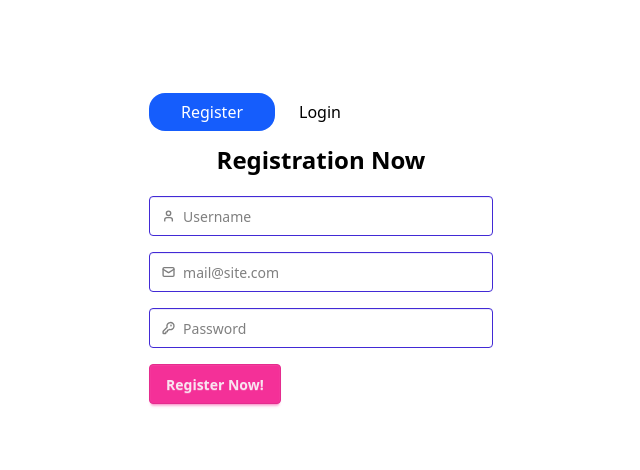
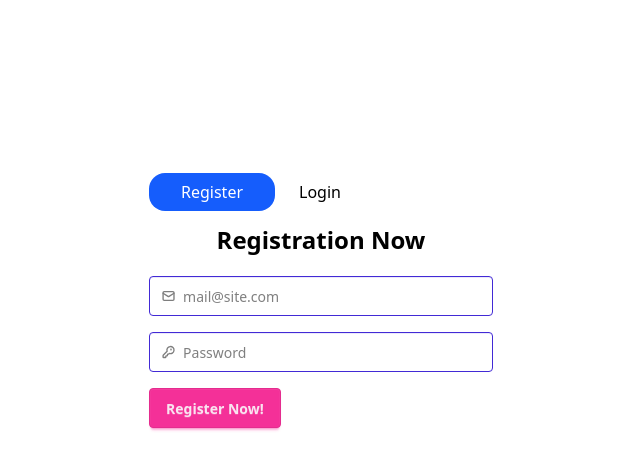
Before and after one commit to mdshahariarhafizofficial/simple-firebase-login-auth, a React (Vite) app: page /register in a window 1280 px wide. Shown: the top 470 px of the page, without its empty margins (319-959 px from the left). Built offline with nearby package versions, Linux system fonts and the light colour scheme.

Commit message:
Email Auth Added

```diff
--- a/package.json
+++ b/package.json
@@ -11,6 +11,7 @@
   },
   "dependencies": {
     "@tailwindcss/vite": "^4.1.4",
+    "firebase": "^11.6.1",
     "react": "^19.0.0",
     "react-dom": "^19.0.0",
     "react-router": "^7.5.2",
--- a/src/Components/Register/Register.jsx
+++ b/src/Components/Register/Register.jsx
@@ -1,12 +1,31 @@
+import { createUserWithEmailAndPassword } from "firebase/auth";
 import React from "react";
+import { auth } from "../../FireBase/firebase_init";
 
 const Register = () => {
+
+// handle Submit
+const handleRegister = (e)=>{
+    e.preventDefault();
+    const email = e.target.email.value;
+    const password = e.target.password.value;
+
+    createUserWithEmailAndPassword(auth, email, password)
+    .then((result)=>{
+        console.log(result);
+    }).catch((error)=>{
+        console.log(error);
+
+    })
+
+}
+
   return (
     <div className="">
       <h2 className="text-2xl font-bold text-center mt-5">Registration Now</h2>
-      <form className="mt-5 space-y-4">
+      <form onSubmit={handleRegister} className="mt-5 space-y-4">
         {/* User Name */}
-        <label className="w-full input input-primary bg-white validator">
+        {/* <label className="w-full input input-primary bg-white validator">
           <svg
             className="h-[1em] opacity-50"
             xmlns="http://www.w3.org/2000/svg"
@@ -32,10 +51,10 @@ const Register = () => {
             maxlength="30"
             title="Only letters, numbers or dash"
           />
-        </label>
+        </label> */}
 
         {/* Email */}
-        <label className="w-full input input-primary bg-white validator">
+        <label className="w-full input input-primary bg-white validator focus:bg-white">
           <svg
             className="h-[1em] opacity-50"
             xmlns="http://www.w3.org/2000/svg"
@@ -52,7 +71,7 @@ const Register = () => {
               <path d="m22 7-8.97 5.7a1.94 1.94 0 0 1-2.06 0L2 7"></path>
             </g>
           </svg>
-          <input type="email" placeholder="mail@site.com" required />
+          <input name="email" type="email" placeholder="mail@site.com" required />
         </label>
         <div className="validator-hint hidden">Enter valid email address</div>
 
@@ -76,9 +95,10 @@ const Register = () => {
           </svg>
           <input
             type="password"
+            name="password"
             required
             placeholder="Password"
-            minlength="8"
+            minLength="8"
             pattern="(?=.*\d)(?=.*[a-z])(?=.*[A-Z]).{8,}"
             title="Must be more than 8 characters, including number, lowercase letter, uppercase letter"
           />
@@ -92,7 +112,7 @@ const Register = () => {
         </p>
 
         {/* Button */}
-        <button class="btn btn-secondary">Register Now!</button>
+        <button className="btn btn-secondary">Register Now!</button>
       </form>
     </div>
   );
--- /dev/null
+++ b/src/FireBase/firebase_init.js
@@ -0,0 +1,19 @@
+// Import the functions you need from the SDKs you need
+import { initializeApp } from "firebase/app";
+import { getAuth } from "firebase/auth";
+// TODO: Add SDKs for Firebase products that you want to use
+// https://firebase.google.com/docs/web/setup#available-libraries
+
+// Your web app's Firebase configuration
+const firebaseConfig = {
+  apiKey: "AIzaSyD-Xbs-04ZtbQqXnaO7nSiMMF0DRY7oPjg",
+  authDomain: "simple-firebase-login-au-9bf5e.firebaseapp.com",
+  projectId: "simple-firebase-login-au-9bf5e",
+  storageBucket: "simple-firebase-login-au-9bf5e.firebasestorage.app",
+  messagingSenderId: "842837350504",
+  appId: "1:842837350504:web:e7a5239683a667fe3f83dd"
+};
+
+// Initialize Firebase
+const app = initializeApp(firebaseConfig);
+export const auth = getAuth(app);
--- a/src/Layout/Root.jsx
+++ b/src/Layout/Root.jsx
@@ -4,7 +4,7 @@ import { Outlet } from 'react-router';
 
 const Root = () => {
     return (
-        <div className='max-w-sm mx-auto mt-20 p-5 rounded-xl bg-white text-black'>
+        <div className='max-w-sm mx-auto mt-40 p-5 rounded-xl bg-white text-black'>
             <Tab></Tab>
             <Outlet></Outlet>
         </div>
```
Also changed, not shown: 1 other file (tests, documents, lock files or other folders).
